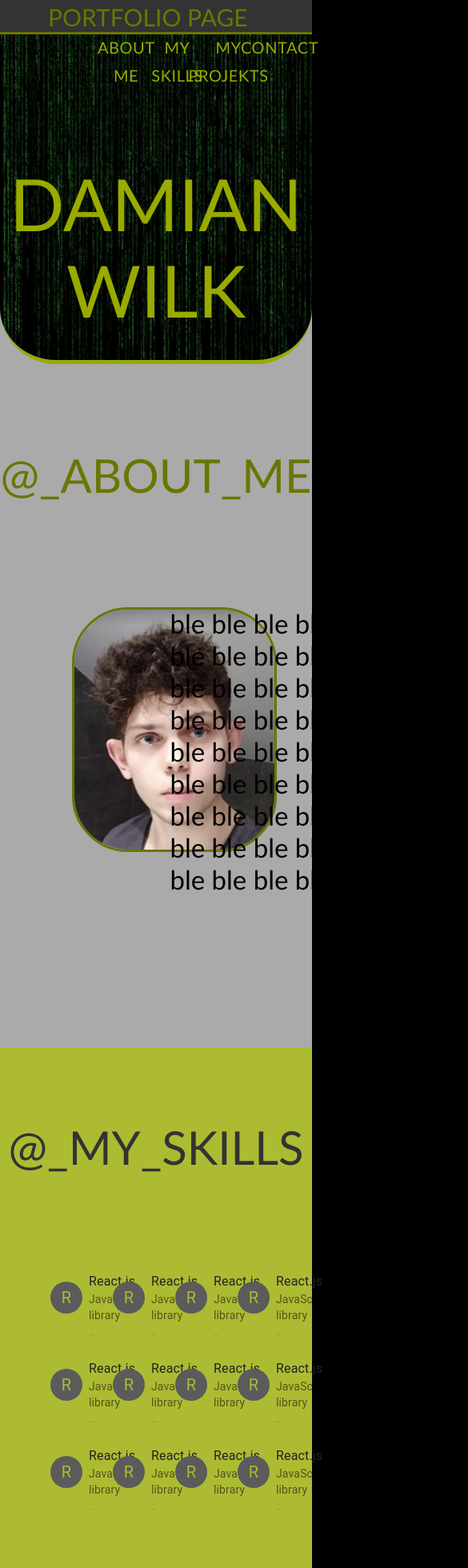
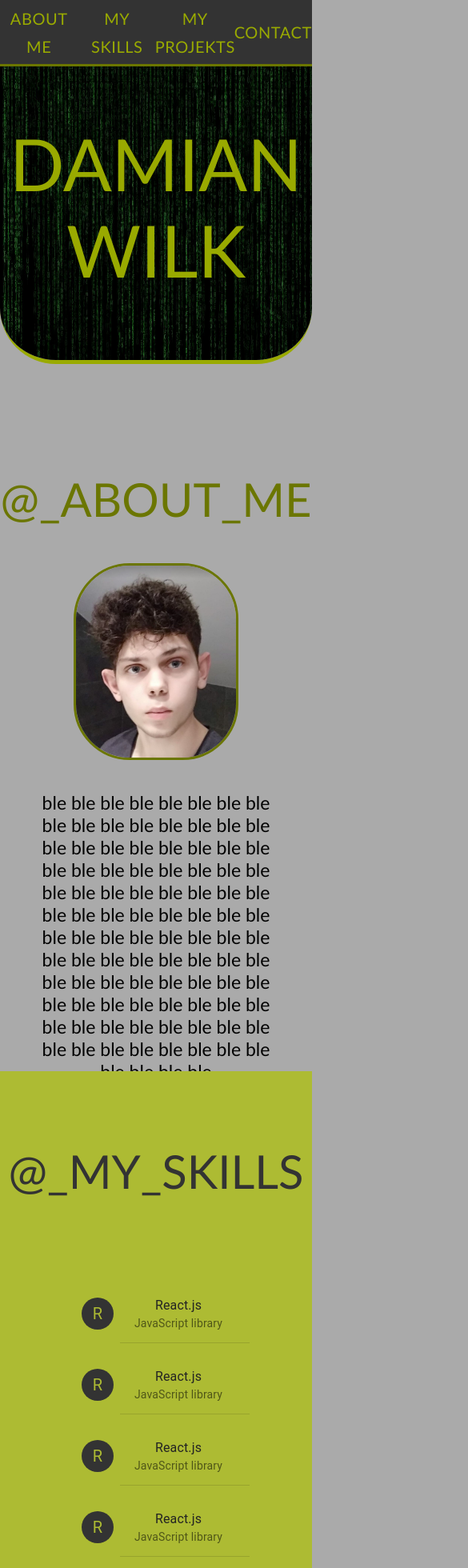
Before and after one commit to Dinek007/Portfolio, a React (Create React App) app: page / in a window 390 px wide. Shown: the top 1960 px of the page at 80% size, 585 px wide, since content can reach past the window. Built offline with nearby package versions, Linux system fonts and the light colour scheme.

Commit message:
add responsivity

```diff
--- a/public/index.html
+++ b/public/index.html
@@ -12,7 +12,7 @@
     }
 
     body {
-      background-color: black;
+      background-color: #aaaaaa;
       text-align: center;
     }
   </style>
--- a/src/components/headerButton.tsx
+++ b/src/components/headerButton.tsx
@@ -4,16 +4,19 @@ import Button from '@material-ui/core/Button';
 
 import { HeaderButtonComponentProps } from "./types";
 
-const useStyles = makeStyles(({ palette }) => createStyles({
+const useStyles = makeStyles(({ palette, breakpoints }) => createStyles({
     item: {
         marginLeft: "0px",
         textAlign: "center",
         color: palette.primary.main,
-        width: "15vw",
+        width: "25%",
         height: "40px",
         borderRadius: "0",
         fontSize: "20px",
-        fontFamily: "Candara"
+        fontFamily: "Candara",
+        [breakpoints.down('xs')]: {
+            height: "80px",
+        },
     },
 }));
 
--- a/src/components/projektElement.tsx
+++ b/src/components/projektElement.tsx
@@ -1,82 +1,125 @@
-import React from "react"
+import React, { useState } from "react"
 import { makeStyles, createStyles } from '@material-ui/core/styles';
 import GitHubIcon from '@material-ui/icons/GitHub';
 import LanguageIcon from '@material-ui/icons/Language';
 
 import { ProjektElementComponentProps } from "./types";
 
-const useStyles = makeStyles(({ palette }) => createStyles({
+const useStyles = makeStyles(({ palette, breakpoints }) => createStyles({
     projekt: {
-        marginLeft: "0px",
         textAlign: "center",
-
-        width: "50%",
+        width: "600px",
         height: "500px",
         borderRadius: "0",
         fontSize: "20px",
         fontFamily: "Candara",
         position: "relative",
+
+        marginBottom: "60px"
     },
     picture: {
-        width: "80%",
+        width: "100%",
         border: `3px solid ${palette.primary.dark}`,
         borderRadius: "70px",
+        height: "320px",
     },
-    link: {
+    linkContainer: {
         backgroundColor: palette.secondary.main,
         color: palette.primary.light,
-        width: "205px",
+        width: "230px",
+        marginTop: "15px",
         position: "relative",
-        float: "left",
-        marginLeft: "15%",
-        marginTop: "30px",
         height: "40px",
-        paddingTop: "10px",
+        paddingTop: "13px",
         border: `3px solid ${palette.primary.dark}`,
         borderRadius: "70px",
+        "&:hover": {
+            backgroundColor: palette.secondary.dark,
+        },
+    },
+    linkA: {
+        textDecoration: "none"
+    },
+    linksBox: {
+        display: "flex",
+        flexDirection: "row",
+        flexWrap: "wrap",
+        justifyContent: "center",
+
     },
     description: {
         width: "70%",
         position: "absolute",
         float: "left",
         left: "15%",
-        top: "3px",
-        color: palette.primary.dark,
-        zIndex: 0,
+        top: "160px",
+        transform: "translate(0, -50%)",
+        color: palette.primary.light,
+        fontSize: "25px",
+        [breakpoints.down('xs')]: {
+            top: "90px",
+            fontSize: "15px"
+        },
+    },
+    descriptionCont: {
+        backgroundColor: palette.secondary.dark,
+        opacity: 0.7,
+        width: "100%",
 
+        position: "absolute",
+        top: "0px",
+        border: `3px solid ${palette.primary.dark}`,
+        borderRadius: "70px",
+        height: "320px",
     },
     icon: {
         position: "absolute",
-        top: "11px",
+        top: "12px",
         left: "8px",
-
     }
 }));
 
 export const ProjektElement: React.FC<ProjektElementComponentProps> = () => {
     const classes = useStyles();
-
+    const [isShown, setIsShown] = useState(false);
     return (
         <div className={classes.projekt}>
+            <div
+                onMouseEnter={() => setIsShown(true)}
+                onMouseLeave={() => setIsShown(false)}
+            >
                 <img className={classes.picture} src='../../../img/matrix.png' alt="pic" />
+                {isShown && (
+                    <>
+                        <div className={classes.descriptionCont}>
+
+                        </div>
                         <p className={classes.description}>
                             ble ble ble ble ble ble ble ble ble ble
                             ble ble ble ble ble ble ble ble ble ble ble
                             ble ble ble ble ble ble ble ble ble ble ble
                             ble ble ble ble ble ble ble ble ble ble ble
                         </p>
-            <a href="www.google.com">
-                <div className={classes.link}>
+                    </>
+                )}
+
+            </div>
+
+            <div className={classes.linksBox}>
+                <a href="www.google.com" className={classes.linkA}>
+                    <div className={classes.linkContainer}>
                         <GitHubIcon className={classes.icon} />
                     GIT Reposytory
                 </div>
                 </a>
-            <a href="https://material-ui.com/components/typography/">
-                <div className={classes.link}>
+                <a href="https://material-ui.com/components/typography/" className={classes.linkA}>
+                    <div className={classes.linkContainer}>
                         < LanguageIcon className={classes.icon} />
                     WWW Page
                 </div>
                 </a>
+            </div>
+
 
         </div>
     )
--- a/src/components/skillElement.tsx
+++ b/src/components/skillElement.tsx
@@ -6,21 +6,19 @@ import ListItemText from '@material-ui/core/ListItemText';
 import ListItemAvatar from '@material-ui/core/ListItemAvatar';
 import Avatar from '@material-ui/core/Avatar';
 import Divider from '@material-ui/core/Divider';
-import Grid, { GridSpacing } from '@material-ui/core/Grid';
+import Grid from '@material-ui/core/Grid';
 
 
 import { SkillElementComponentProps } from "./types";
 
 const useStyles = makeStyles(({ palette }) => createStyles({
     skillElement: {
-        width: '100%',
-        maxWidth: 360,
+        width: "380px",
         color: palette.secondary.dark,
-
     },
     avatar: {
         color: palette.primary.light,
-        backgroundColor: palette.secondary.light
+        backgroundColor: palette.secondary.main
     },
     grid: {
 
@@ -31,7 +29,7 @@ export const SkillElement: React.FC<SkillElementComponentProps> = ({ ico = '', p
     const classes = useStyles();
 
     return (
-        <Grid className={classes.grid} item xs={3}>
+
         <List className={classes.skillElement}>
             <ListItem>
                 <ListItemAvatar>
@@ -41,6 +39,6 @@ export const SkillElement: React.FC<SkillElementComponentProps> = ({ ico = '', p
             </ListItem>
             <Divider variant="inset" component="li" />
         </List>
-        </Grid>
+
     )
 }
--- a/src/pages/communication/communicationComponent.tsx
+++ b/src/pages/communication/communicationComponent.tsx
@@ -7,13 +7,12 @@ import LinkedInIcon from '@material-ui/icons/LinkedIn';
 
 import { CommunicationComponentProps } from "./types";
 
-const useStyles = makeStyles(({ palette }) => createStyles({
+const useStyles = makeStyles(({ palette, breakpoints }) => createStyles({
     communication: {
         backgroundColor: "white",
         position: "relative",
-        width: "100vw",
-        top: "-350px",
-        height: "580px",
+        width: "100%",
+        height: "auto",
     },
     title: {
         position: "relative",
@@ -24,31 +23,31 @@ const useStyles = makeStyles(({ palette }) => createStyles({
     },
     contacts: {
         position: "relative",
-        width: "100vw",
+        width: "100%",
         display: "flex",
-        flexDirection: "column",
+        flexDirection: "row",
         flexWrap: "wrap",
-        height: "300px",
-        top: "150px",
+        marginTop: "150px",
     },
     contact: {
         marginTop: "40px",
         textAlign: "center",
-        width: "35%",
+        width: "800px",
         height: "80px",
         borderRadius: "0",
         fontSize: "20px",
         fontFamily: "Candara",
         position: "relative",
+        paddingBottom: "50px"
     },
     text: {
         fontSize: "30px",
         color: palette.primary.dark,
-        marginTop: "20px"
+        marginTop: "15px",
+        [breakpoints.down('xs')]: {
+            fontSize: "20px"
+        },
     },
-    ico: {
-
-    }
 }));
 
 export const CommunicationComponent: React.FC<CommunicationComponentProps> = () => {
@@ -67,10 +66,10 @@ export const CommunicationComponent: React.FC<CommunicationComponentProps> = ()
                 </div>
                 <div className={classes.contact}>
                     <LinkedInIcon />
-                    <p className={classes.text}>https://www.facebook.com/damian.wilk.14</p>
+                    <p className={classes.text}>httpk.wilk.14</p>
                 </div><div className={classes.contact}>
                     <FacebookIcon />
-                    <p className={classes.text}>https://www.facebook.com/damian.wilk.14</p>
+                    <p className={classes.text}>https:/k.14</p>
                 </div>
             </div>
         </div>
--- a/src/pages/header/headerComponent.tsx
+++ b/src/pages/header/headerComponent.tsx
@@ -5,7 +5,7 @@ import { HeaderButton } from '../../components/headerButton'
 import { HeaderComponentProps } from "./types";
 
 
-const useStyles = makeStyles(({ palette }) => createStyles({
+const useStyles = makeStyles(({ palette, breakpoints }) => createStyles({
     header: {
         backgroundColor: palette.secondary.main,
         position: "fixed",
@@ -13,13 +13,23 @@ const useStyles = makeStyles(({ palette }) => createStyles({
         width: "100vw",
         height: "40px",
         borderBottom: `3px solid ${palette.primary.dark}`,
-        zIndex: 30
+        zIndex: 3,
+        [breakpoints.down('xs')]: {
+            height: "80px",
+        },
     },
     buttons: {
         width: "70vw",
         top: "0px",
         position: "relative",
-        float: "right"
+        float: "right",
+        [breakpoints.down('sm')]: {
+            width: "100vw",
+        },
+        [breakpoints.down('xs')]: {
+            top: "50%",
+            transform: "translate(0, -50%)"
+        },
     },
     paragraph: {
         position: "relative",
@@ -28,10 +38,14 @@ const useStyles = makeStyles(({ palette }) => createStyles({
         left: "60px",
         color: palette.primary.dark,
         fontSize: "30px",
-        fontFamily: "Candara"
+        fontFamily: "Candara",
+        [breakpoints.down('sm')]: {
+            width: "0px",
+            fontSize: "0px"
+        },
     },
     matrix: {
-        width: "100vw",
+        width: "100%",
         height: "450px",
         borderBottom: `5px solid ${palette.primary.main}`,
         borderBottomLeftRadius: "70px",
@@ -41,11 +55,12 @@ const useStyles = makeStyles(({ palette }) => createStyles({
         position: "absolute",
         left: "50%",
         transform: "translate(-50%, 0)",
-        top: "200px",
+        top: "150px",
         margin: "0 auto",
         color: palette.primary.main,
         fontSize: "90px",
-        fontFamily: "Candara"
+        fontFamily: "Candara",
+        width: "100%"
     }
 }));
 
--- a/src/pages/myProjekts/myProjektsComponent.tsx
+++ b/src/pages/myProjekts/myProjektsComponent.tsx
@@ -5,13 +5,13 @@ import { ProjektElement } from '../../components/projektElement'
 import { MyProjektsComponentProps } from "./types";
 
 
-const useStyles = makeStyles(({ palette }) => createStyles({
+const useStyles = makeStyles(({ palette, breakpoints }) => createStyles({
     myProjekts: {
         backgroundColor: palette.secondary.dark,
         position: "relative",
-        width: "100vw",
-        top: "-350px",
-        height: "1700px",
+        width: "100%",
+        height: "auto",
+        paddingBottom: "180px"
     },
     title: {
         position: "relative",
@@ -19,19 +19,20 @@ const useStyles = makeStyles(({ palette }) => createStyles({
         color: palette.primary.light,
         fontFamily: "Candara",
         fontSize: "58px",
+        paddingBottom: "50px"
     },
     projekts: {
         position: "relative",
-        width: "100vw",
+        textAlign: "center",
+        width: "90vw",
         display: "flex",
-        flexDirection: "column",
+        flexDirection: "row",
         flexWrap: "wrap",
-        height: "1400px",
+        justifyContent: "center",
         top: "150px",
+
     }
 }));
-
-
 
 export const MyProjektsComponent: React.FC<MyProjektsComponentProps> = () => {
     const classes = useStyles();
--- a/src/pages/myProjekts/myProjektsContainer.tsx
+++ b/src/pages/myProjekts/myProjektsContainer.tsx
@@ -2,6 +2,7 @@ import React from "react"
 
 import { MyProjektsComponent } from "./myProjektsComponent"
 import { MyProjektsContainerProps } from "./types";
+
 
 export const MyProjektsContainer: React.FC<MyProjektsContainerProps> = () => {
     return (
--- a/src/pages/mySkills/mySkillsComponent.tsx
+++ b/src/pages/mySkills/mySkillsComponent.tsx
@@ -1,18 +1,18 @@
 import React from "react"
 import { makeStyles, createStyles } from '@material-ui/core/styles';
+
+import { MySkillsComponentProps } from "./types";
 import { SkillElement } from '../../components/skillElement'
 
-import { MySkillsComponentProps } from "./types";
-
-
-const useStyles = makeStyles(({ palette }) => createStyles({
+const useStyles = makeStyles(({ palette, breakpoints }) => createStyles({
     mySkills: {
         backgroundColor: palette.primary.light,
         position: "relative",
-        width: "100vw",
-        top: "-350px",
-        height: "830px",
-        zIndex: -3
+        width: "100%",
+        height: "860px",
+        [breakpoints.down('sm')]: {
+            height: "1500px",
+        },
     },
     title: {
         position: "relative",
@@ -24,15 +24,19 @@ const useStyles = makeStyles(({ palette }) => createStyles({
     list: {
         marginTop: "190px",
         display: "flex",
-        flexDirection: "column",
+        flexDirection: "row",
         flexWrap: "wrap",
+        justifyContent: "center",
         height: "400px",
         width: "80vw",
-        marginLeft: "10vw"
+        marginLeft: "10vw",
+        [breakpoints.down('sm')]: {
+            marginLeft: "20vw",
+            width: "60vw",
+            height: "800px",
+        },
     }
 }));
-
-
 
 export const MySkillsComponent: React.FC<MySkillsComponentProps> = ({ skillsLibrary }) => {
     const classes = useStyles();
@@ -42,14 +46,12 @@ export const MySkillsComponent: React.FC<MySkillsComponentProps> = ({ skillsLibr
             <div className={classes.list}>
                 {
                     skillsLibrary.map((item, index) =>
-
                         <SkillElement
                             key={index}
                             ico={item.ico}
                             primary={item.name}
                             secondary={item.description}
                         />
-
                     )
                 }
             </div>
--- a/src/pages/whoAmI/whoAmIComponent.tsx
+++ b/src/pages/whoAmI/whoAmIComponent.tsx
@@ -3,18 +3,22 @@ import { makeStyles, createStyles } from '@material-ui/core/styles';
 
 import { WhoAmIComponentProps } from "./types";
 
-const useStyles = makeStyles(({ palette }) => createStyles({
+const useStyles = makeStyles(({ palette, breakpoints }) => createStyles({
     whoAmI: {
         backgroundColor: "#aaaaaa",
         position: "relative",
-        width: "100vw",
-        top: "-350px",
-        height: "1200px",
-        zIndex: -3
+        width: "100%",
+        height: "930px",
+        [breakpoints.down('sm')]: {
+            height: "750px",
+        },
+        [breakpoints.down('xs')]: {
+            height: "880px",
+        },
     },
     title: {
         position: "relative",
-        top: "450px",
+        top: "130px",
         color: palette.primary.dark,
         fontFamily: "Candara",
         fontSize: "58px"
@@ -23,19 +27,43 @@ const useStyles = makeStyles(({ palette }) => createStyles({
         position: "absolute",
         width: "250px",
         height: "300px",
-        top: "650px",
-        left: "23vw",
+        top: "350px",
+        left: "20vw",
         border: `3px solid ${palette.primary.dark}`,
         borderRadius: "70px",
+        [breakpoints.down('sm')]: {
+            left: "5vw",
+            width: "200px",
+            height: "240px",
+        },
+        [breakpoints.down('xs')]: {
+            left: "50%",
+            transform: "translate(-50%, 0)",
+            top: "245px"
+        },
     },
     text: {
         position: "absolute",
-        width: "600px",
-        top: "650px",
+        width: "40vw",
+        minWidth: "400px",
+        top: "350px",
         left: "50vw",
         color: "black",
         fontFamily: "Candara",
-        fontSize: "33px"
+        fontSize: "33px",
+        [breakpoints.down('sm')]: {
+            fontSize: "23px",
+            width: "50vw",
+            left: "40vw",
+            minWidth: "0px"
+        },
+        [breakpoints.down('xs')]: {
+            fontSize: "23px",
+            width: "80vw",
+            left: "10vw",
+            top: "530px"
+        },
+
     }
 }));
 
```
Lines whose indentation alone changed are shown as unchanged.
